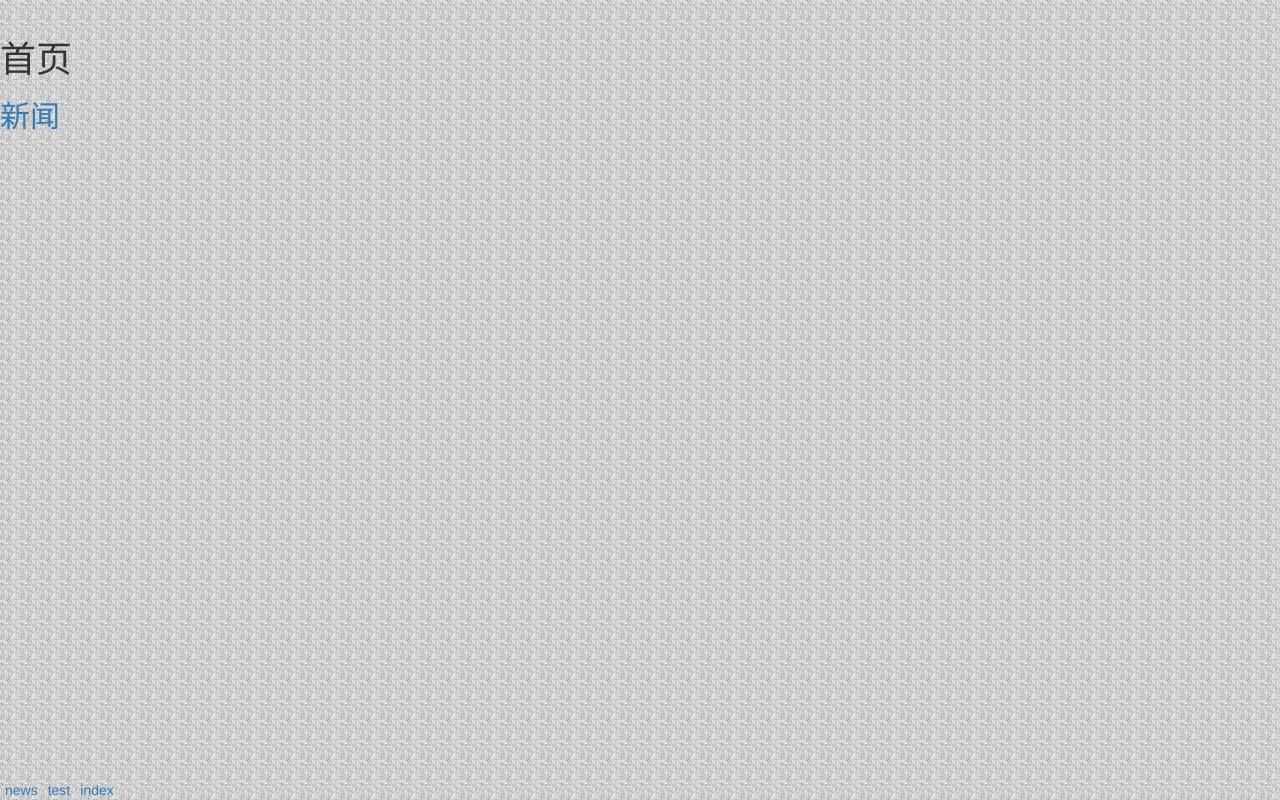
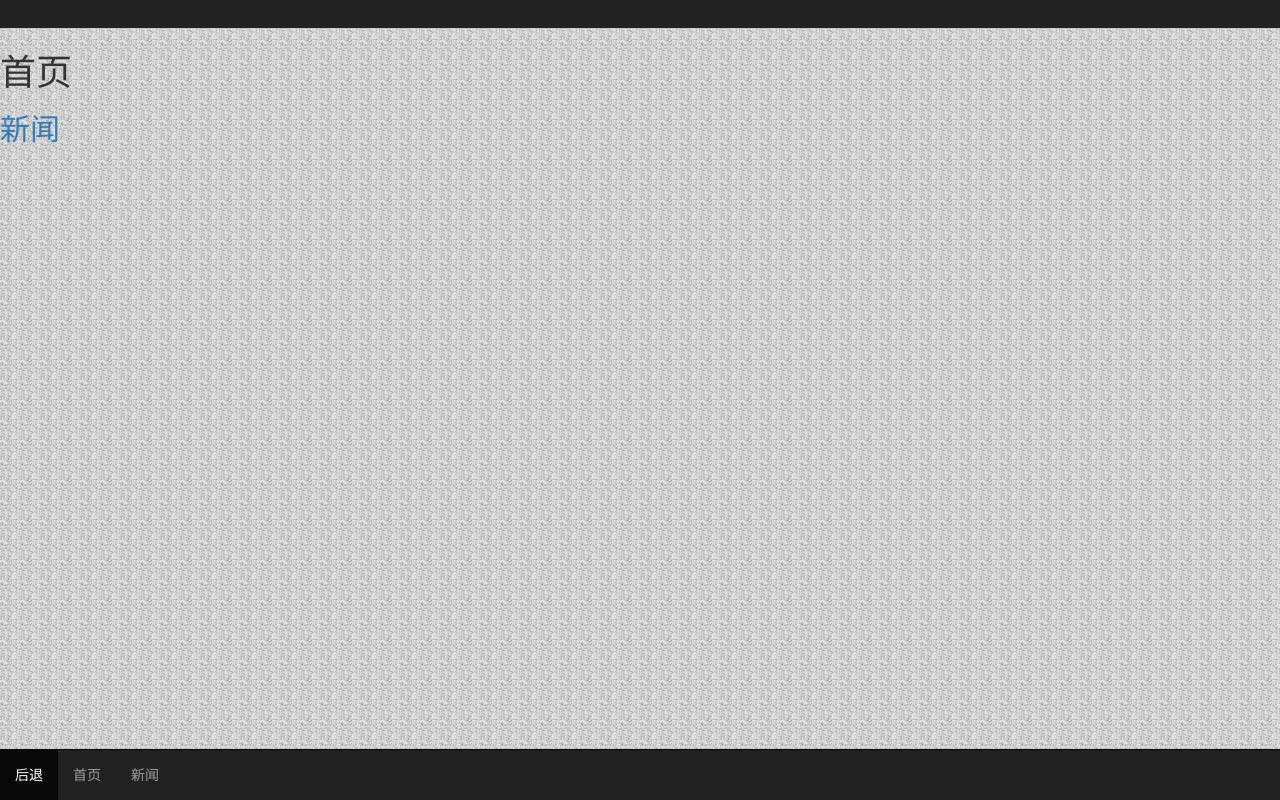
Before and after one commit to li-yinan/whatever, a website: page app/index.html in a window 1280 px wide. Drawn offline with nearby package versions, Linux system fonts and the light colour scheme; some packages are replaced by stand-ins of ours; files that its build step writes are made by us from their sources; files whose address does not match are found by name.

Commit message:
whatever

```diff
--- a/app/index.html
+++ b/app/index.html
@@ -19,11 +19,21 @@
     <!-- endbuild -->
   </head>
   <body ng-app="whateverApp">
+  <!--
   <div style="position:fixed;bottom:0;font-size:48;">
-      <a href="http://192.168.1.120:8848#/news" style="float:left;margin:0 5px;">news</a>
-      <a href="http://192.168.1.120:8848#/test" style="float:left;margin:0 5px;">test</a>
-      <a href="http://192.168.1.120:8848#/" style="float:left;margin:0 5px;">index</a>
+      <a href="#/news" style="float:left;margin:0 5px;">news</a>
+      <a href="#/test" style="float:left;margin:0 5px;">test</a>
+      <a href="#/" style="float:left;margin:0 5px;">index</a>
   </div>
+  -->
+
+  <nav class="navbar navbar-inverse navbar-fixed-bottom" role="navigation">
+      <ul class="nav navbar-nav">
+          <li class="active"><a href="javascript:history.go(-1);">后退</a></li>
+          <li><a href="#/">首页</a></li>
+          <li><a href="#/news">新闻</a></li>
+      </ul>
+  </nav>
 
       <scrollnews></scrollnews>
     <div ng-view=""></div>
--- a/app/scripts/services/url.js
+++ b/app/scripts/services/url.js
@@ -6,6 +6,9 @@ angular.module('whateverApp')
       news: "/mock/news.json",
       newsDetail: "/mock/newsdetail.json",
       picDetail: "/mock/picdetail.json"
+      //news: "/news/init.php",
+      //newsDetail: "/news/text_news_details.php",
+      //picDetail: "/news/pic_news_details.php"
   })
-  //.value('remoteServerDomain',"http://localhost:8848/");
-  .value('remoteServerDomain',"");
+  .value('remoteServerDomain',"http://localhost:8848/");
+  //.value('remoteServerDomain',"http://42.51.153.179");
--- a/app/styles/news.css
+++ b/app/styles/news.css
@@ -3,7 +3,6 @@
 }
 
 .normalNews {
-    background-color: #f7f7f9;
     padding: 9px 14px;
 }
 
--- a/app/styles/scrollnews.css
+++ b/app/styles/scrollnews.css
@@ -1,8 +1,11 @@
-marquee {
-    height: 1em;
+.scrollnews {
+    height: 2em;
+    background-color: #222;
 }
+
 .marquee-item {
     display:block;
     height: 1em;
     margin: 5px 0;
+    color: #fff;
 }
--- a/app/views/scrollnews.html
+++ b/app/views/scrollnews.html
@@ -1,4 +1,5 @@
 <marquee
+    class="scrollnews"
     direction="{{direction}}"
     scrollamount="{{speed}}"
     align="{{align}}"
```
Also changed, not shown: app/views/picdetail.html (+1 -3 lines), app/styles/marquee.css (added), 6 other files.
